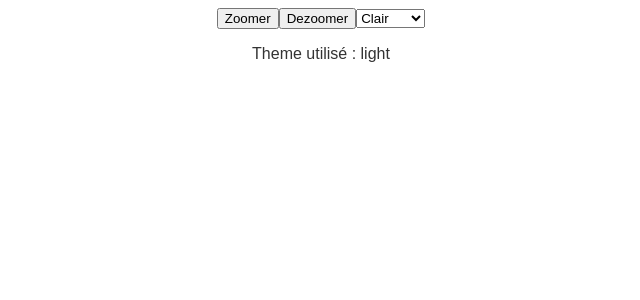
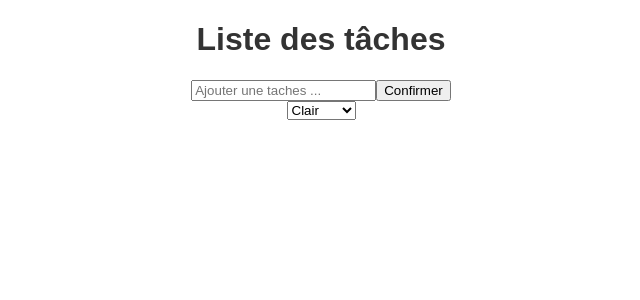
Before and after one commit to Padiwa/react-dockerized, a React app: page / in a window 1280 px wide. Shown: the top 300 px of the page, without its empty margins (319-959 px from the left). Built offline with nearby package versions, Linux system fonts and the light colour scheme.

Commit message:
init todo list redux

```diff
--- a/src/components/App.jsx
+++ b/src/components/App.jsx
@@ -1,24 +1,54 @@
-import React, { useContext, useState } from "react";
+import React, { useState } from "react";
 import ThemeContext from "../Context/ThemeContext";
 import "../styles.css";
-import ToolBar from "./ToolBar";
+import TacheForm from './TacheForm'
+import Tache from './Tache'
 
+const App = () => {
 
-function App() {
-  // Le thème est en fait une classe CSS qui englobera notre app
-  // Ca change juste le couleur de la typo ...
+  const [taches, setNewTaches] = useState([]);
   const [theme, setTheme] = useState("light");
+
+  const title = "Liste des tâches";
+
   const contextValue = {
     theme,
     updateTheme: setTheme
   }
+  // fonction fléchée permet de parler avec le bon this, d'avoir le state
+  const handleDelete = id => {
+    const updatedTaches = [...taches];
+    const index = updatedTaches.findIndex(tache => tache.id === id)
+    updatedTaches.splice(index, 1);
+    setNewTaches(updatedTaches)
+  }
+
+  const handleAdd = tache => {
+    const updatedTaches = [...taches];
+    updatedTaches.push(tache);
+    setNewTaches(updatedTaches)
+
+  }
+
   return (
     // balise fourni des info pour le theme context
     <ThemeContext.Provider value={contextValue}>
       <div className={theme}>
-        <ToolBar />
-        <p>Theme utilisé : {theme}</p>
-      </div>
+        <h1>{title}</h1>
+        <ul>
+          {taches.map(tache => (
+            <Tache
+              key={tache.id}
+              details={tache}
+              onDelete={handleDelete}
+            />
+          ))
+          }
+        </ul>
+        <TacheForm
+          onTaskAdd={handleAdd}
+        />
+      </div >
     </ThemeContext.Provider>
 
   );
--- /dev/null
+++ b/src/components/Tache.jsx
@@ -0,0 +1,8 @@
+import React from "react";
+
+const Tache = ({ details, onDelete }) => (
+    <li key={details.id}>
+        {details.nom} <button onClick={() => onDelete(details.id)}>X</button>
+    </li>
+);
+export default Tache;
--- /dev/null
+++ b/src/components/TacheForm.jsx
@@ -0,0 +1,40 @@
+import React, { useState } from "react";
+import ToolBar from "./ToolBar";
+
+const TacheForm = ({ onTaskAdd }) => {
+    const [newTache, setNewTache] = useState("");
+
+    const handleChange = (event) => {
+        // a chaque changement de l'input, le state va changer
+        setNewTache(event.currentTarget.value)
+    }
+
+    const handleSubmit = (event) => {
+        event.preventDefault()
+
+        const id = new Date().getTime();
+        const nom = newTache;
+        onTaskAdd({ id, nom });
+        setNewTache('');
+    }
+
+    return (
+        <div>
+            <form onSubmit={handleSubmit} >
+                <input
+                    value={newTache}
+                    onChange={handleChange}
+                    type="text"
+                    placeholder="Ajouter une taches ..."
+                />
+                <button>Confirmer</button>
+                <ToolBar />
+            </form>
+        </div>
+    )
+
+
+
+}
+
+export default TacheForm;
--- a/src/components/ToolBar.jsx
+++ b/src/components/ToolBar.jsx
@@ -19,8 +19,6 @@ function ThemeChoice() {
 const ToolBar = () => {
     return (
         <div>
-            <button>Zoomer</button>
-            <button>Dezoomer</button>
             <ThemeChoice />
         </div>
     );
```
Also changed, not shown: test/App.jsx (added, +46 -0 lines), src/Context/ThemeContext.jsx (renamed from src/Context/ThemeContext.js).
